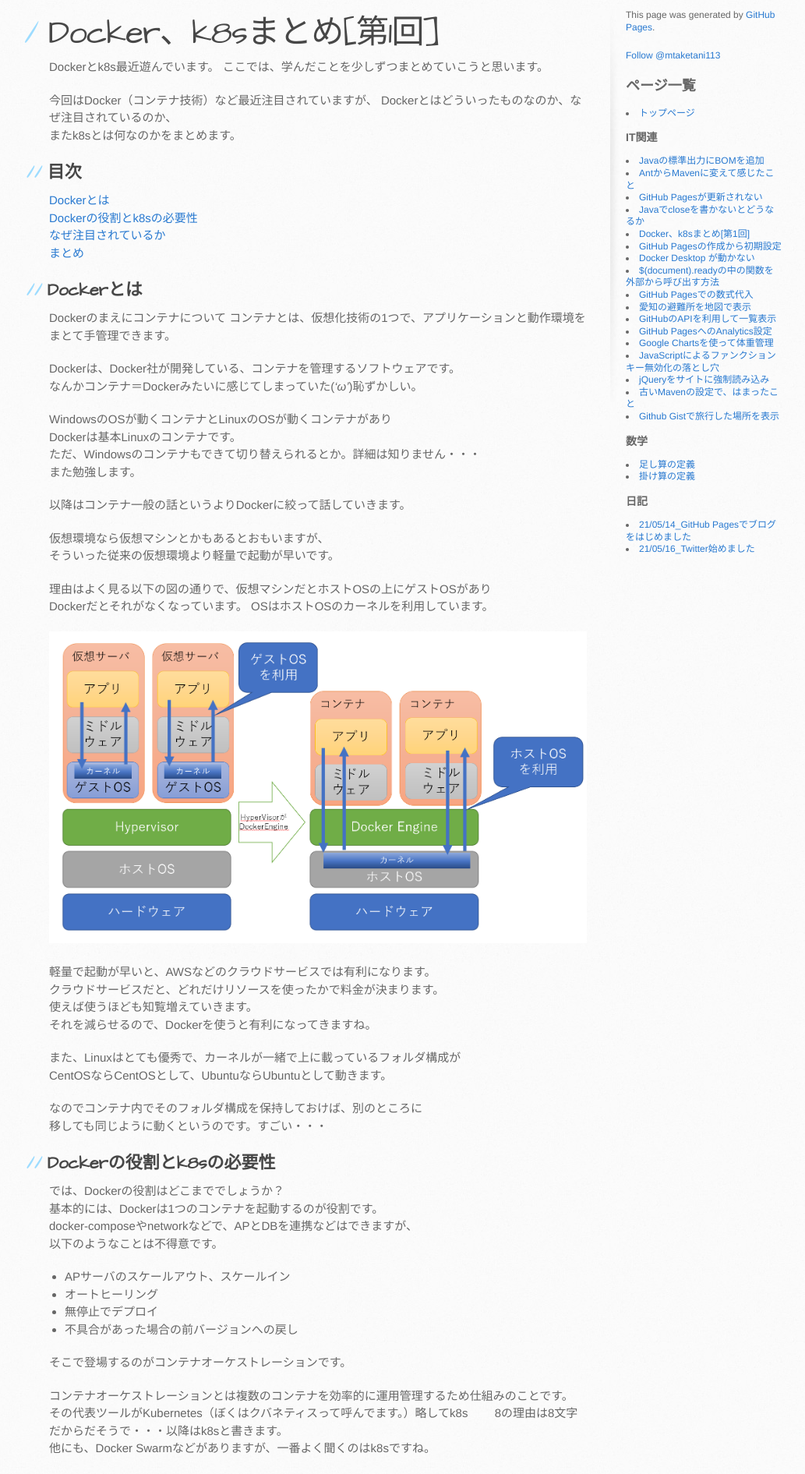
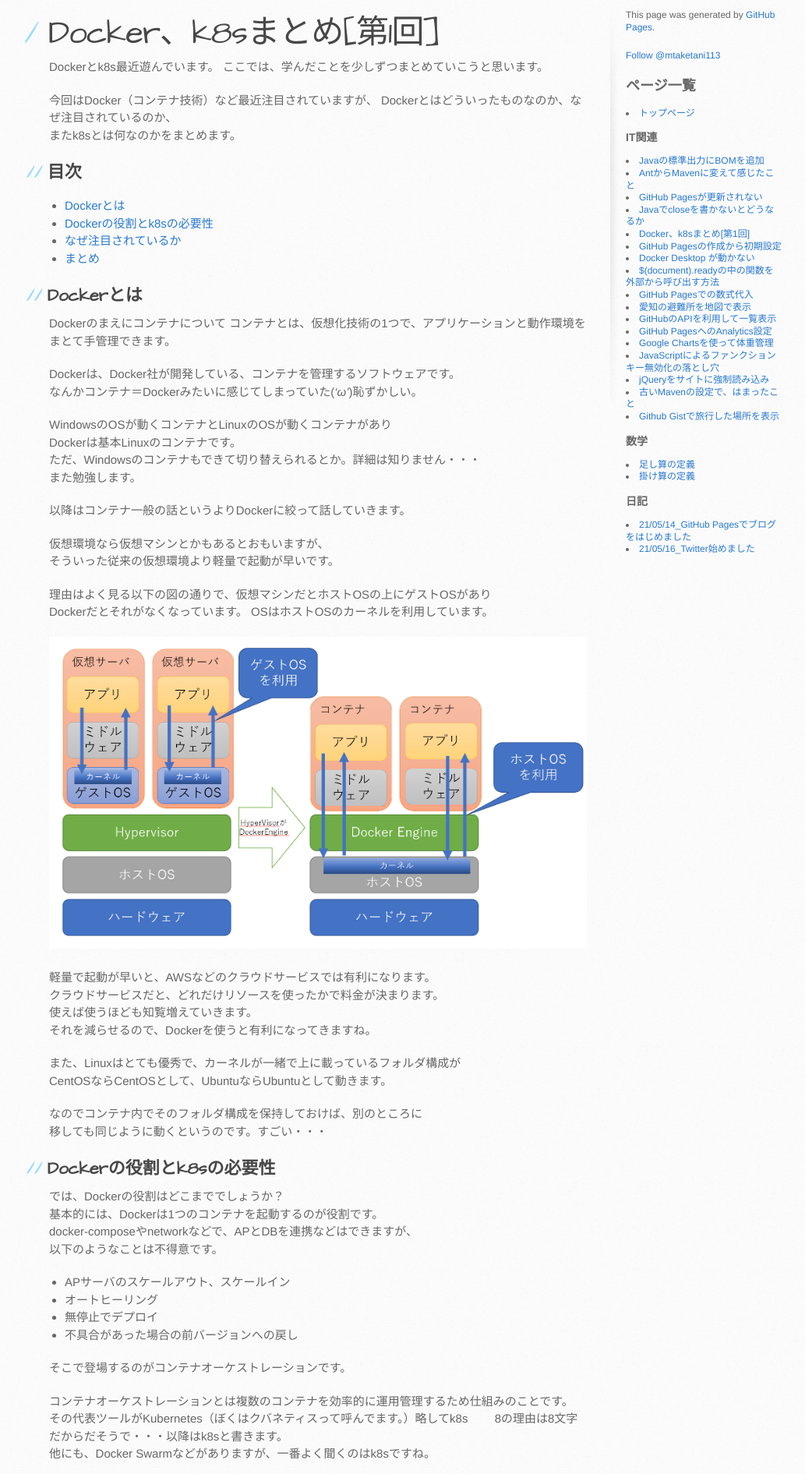
Before and after one commit to mtaketani113/mtaketani113.github.io, a Jekyll site: the page built from it/container/containerPart01.md, in a window 1280 px wide. Shown: the part 330-2221 px from the top of the page at 78% size, without its empty margins (107-1140 px from the left). Built offline with Jekyll 4.4.1, drawn with Linux system fonts in a browser that asks for light colours; comment, search, counter and statistics services are not loaded; the repository's description, which GitHub fills in, is left out.

Commit message:
目次を箇条書きに修正

```diff
--- a/it/container/containerPart01.md
+++ b/it/container/containerPart01.md
@@ -14,10 +14,10 @@ Dockerとはどういったものなのか、なぜ注目されているのか
 
 ## 目次
 
-[Dockerとは](#anchor1)
-[Dockerの役割とk8sの必要性](#anchor2)
-[なぜ注目されているか](#anchor3)
-[まとめ](#anchor4)
+- [Dockerとは](#anchor1)
+- [Dockerの役割とk8sの必要性](#anchor2)
+- [なぜ注目されているか](#anchor3)
+- [まとめ](#anchor4)
 
 <a id="anchor1"></a>
 
```
